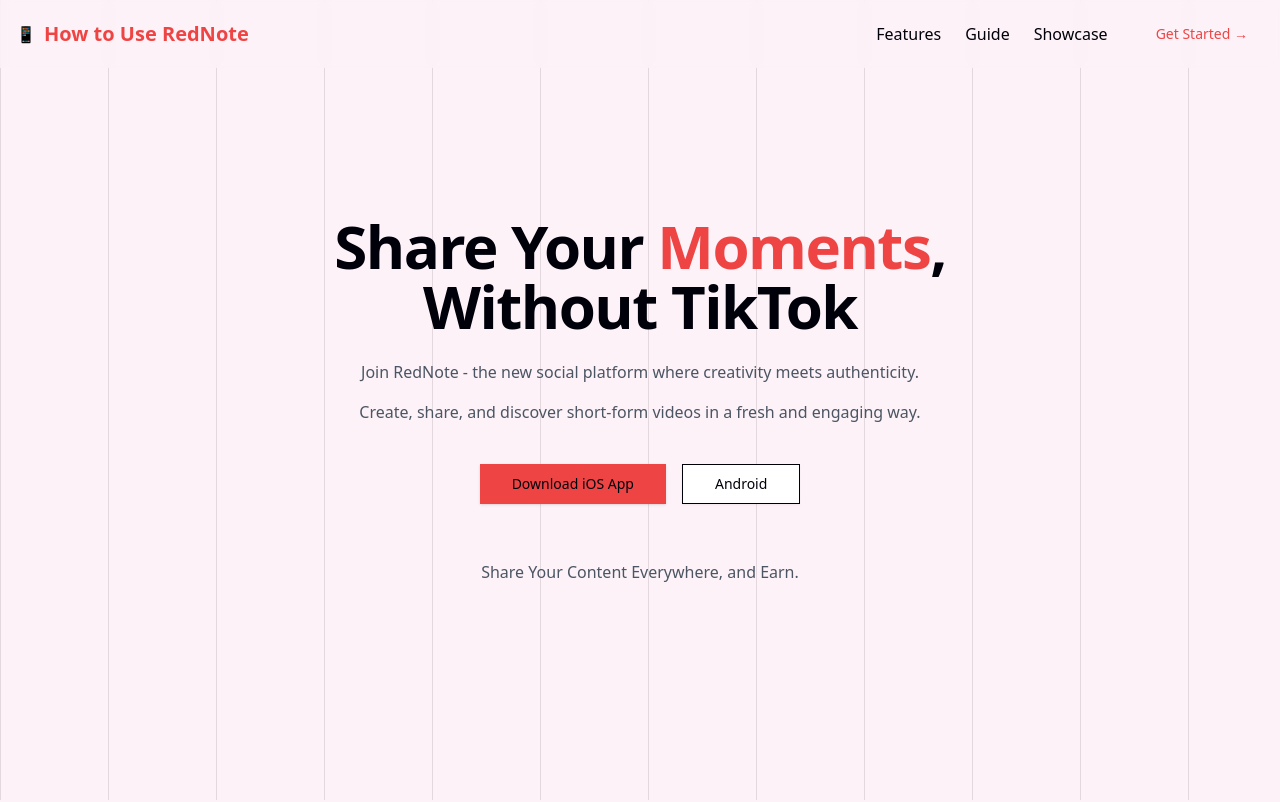
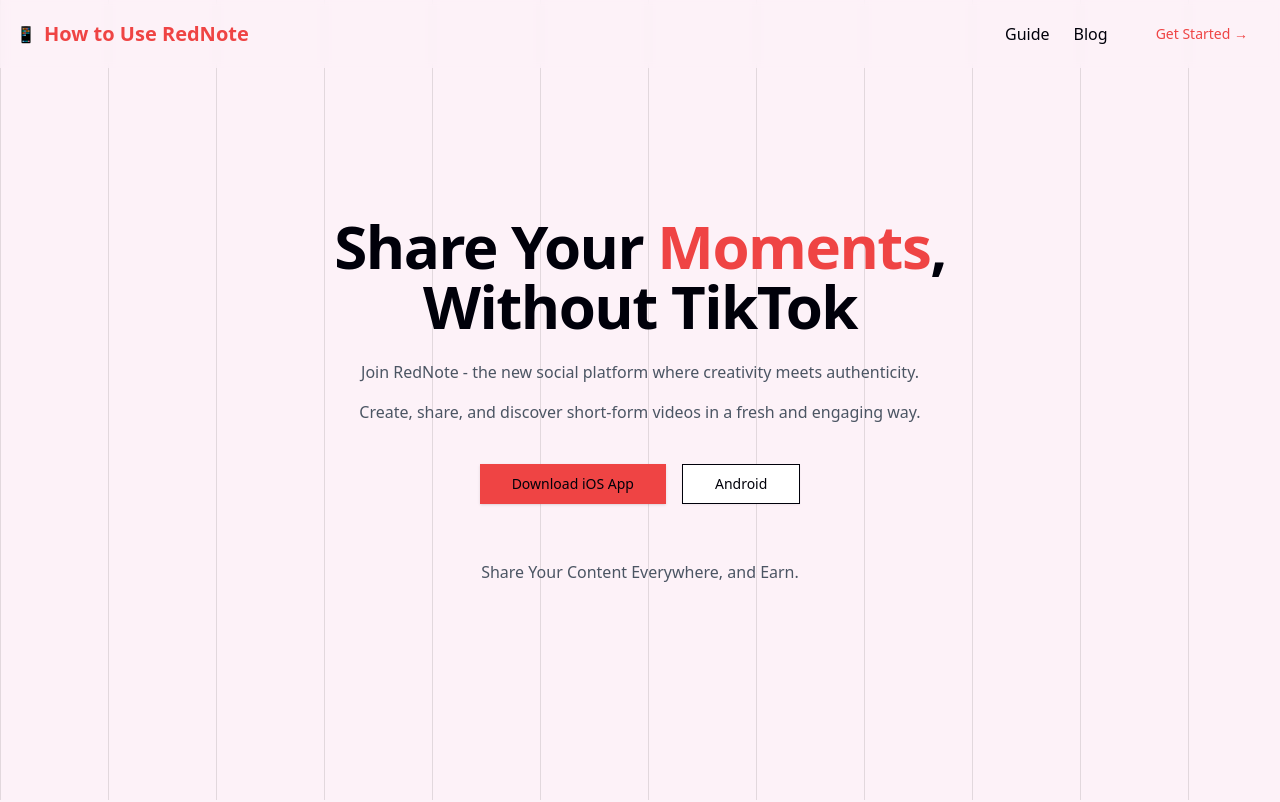
Before and after one commit to kirin0926/myapp-rednote, a Next.js app: page / in a window 1280 px wide. Shown: the top 802 px of the page. Built offline with nearby package versions, Linux system fonts and the light colour scheme.

Commit message:
优化导航布局

```diff
--- a/src/app/blog/[slug]/page.tsx
+++ b/src/app/blog/[slug]/page.tsx
@@ -1,5 +1,8 @@
+"use client"
 import { notFound } from "next/navigation"
 import Link from "next/link"
+
+import { useParams } from 'next/navigation';
 
 const blogPosts = [
   {
@@ -25,8 +28,9 @@ const blogPosts = [
   // ... 其他博客文章
 ]
 
-export default function BlogPost({ params }: { params: { slug: string } }) {
-  const post = blogPosts.find((post) => post.slug === params.slug)
+export default function BlogPost() {
+  const { slug } = useParams();
+  const post = blogPosts.find((post) => post.slug === slug);
 
   if (!post) {
     notFound()
--- a/src/app/page.tsx
+++ b/src/app/page.tsx
@@ -237,7 +237,7 @@ export default function Home() {
       </section>
 
       {/* Get Started Section */}
-      <section className="w-full max-w-7xl px-4 py-24">
+      <section id="guide" className="w-full max-w-7xl px-4 py-24">
         <div>
           {/* Header */}
           <div className="text-center space-y-4 mb-12">
@@ -350,7 +350,7 @@ export default function Home() {
       </section>
 
       {/* Latest Blog Posts Section */}
-      <section className="w-full max-w-7xl px-4 py-24">
+      <section id="blog" className="w-full max-w-7xl px-4 py-24">
         <div className="space-y-12">
           <div className="flex justify-between items-center">
             <h2 className="text-4xl font-bold">Latest Blog Posts</h2>
--- a/src/components/layout/header.tsx
+++ b/src/components/layout/header.tsx
@@ -12,9 +12,10 @@ export function Header() {
 
         <div className="hidden md:flex items-center space-x-8">
           <div className="flex items-center space-x-6">
-            <Link href="/features" className="hover:text-red-500">Features</Link>
-            <Link href="/guide" className="hover:text-red-500">Guide</Link>
-            <Link href="/showcase" className="hover:text-red-500">Showcase</Link>
+            {/* <Link href="/features" className="hover:text-red-500">Features</Link> */}
+            <Link href="/#guide" className="hover:text-red-500">Guide</Link>
+            <Link href="/#blog" className="hover:text-red-500">Blog</Link>
+            {/* <Link href="/showcase" className="hover:text-red-500">Showcase</Link> */}
           </div>
           <Button variant="ghost" className="text-red-500 hover:text-red-600">
             Get Started →
```
